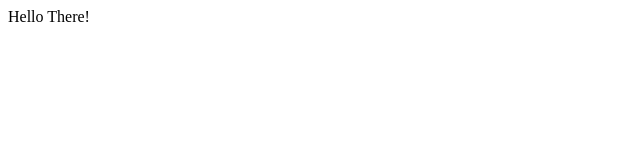
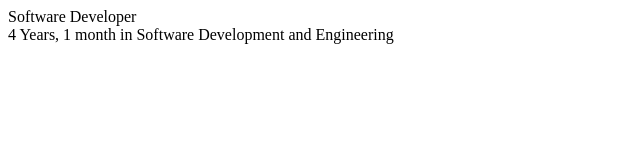
Before and after one commit to Megha1001/megha1001.github.io, a plain HTML site: page index.html in a window 1280 px wide. Shown: the whole page, without its empty margins (0-640 px from the left). Drawn offline with Linux system fonts and the light colour scheme.

Commit message:
Update index.html

```diff
--- a/index.html
+++ b/index.html
@@ -1,8 +1,12 @@
 <html>
-    <head>
 
-    </head>
-    <body>
-        Hello There!
-    </body>
+<head>
+
+</head>
+
+<body>
+    <div id="title">Software Developer</div>
+    <div id="sub-title">4 Years, 1 month in Software Development and Engineering</div>
+</body>
+
 </html>
```
